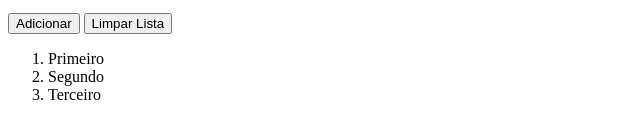
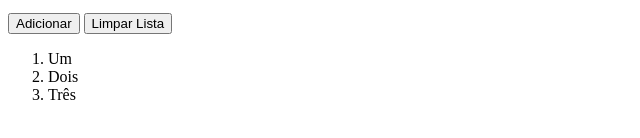
Before and after one commit to ufjf-dcc202/ufjf-dcc202-2023-3-a-atv11-Miguel-Dias-112, a plain HTML site: page index.html in a window 1280 px wide. Shown: the part 148-286 px from the top of the page, 0-640 px from the left. Drawn offline with Linux system fonts and the light colour scheme.

Commit message:
correção de bugs

```diff
--- a/index.html
+++ b/index.html
@@ -4,7 +4,10 @@
     <meta charset="UTF-8">
     <meta name="viewport" content="width=device-width, initial-scale=1.0">
     <title>DCC202 - Atividade 11: Miguel Dias</title>
+    <script src="./lista.js" type="module"></script>
+
     <script src="./main.js" type="module"></script>
+
 
 </head>
 <body>
--- a/main.js
+++ b/main.js
@@ -1,5 +1,5 @@
 //main.js
-import { getLista } from "./lista"
+import { getLista } from "./lista.js"
 const pEntrada = document.querySelector('#entrada')
 const olSaida = document.querySelector('#itens')
 const btnAdicionar = document.querySelector('#adicionar')
@@ -8,10 +8,11 @@
 olSaida.innerHTML=""
 function atualizarItemDeLista(){
     const lista = getLista()
-    for (let i = 0; i < array.length; i++) {
+    for (let i = 0; i < lista.length; i++) {
         const item = lista[i]
         const li  = document.createElement('li')
         li.textContent = item
+        olSaida.appendChild(li)
     }
 }
 atualizarItemDeLista()
```
